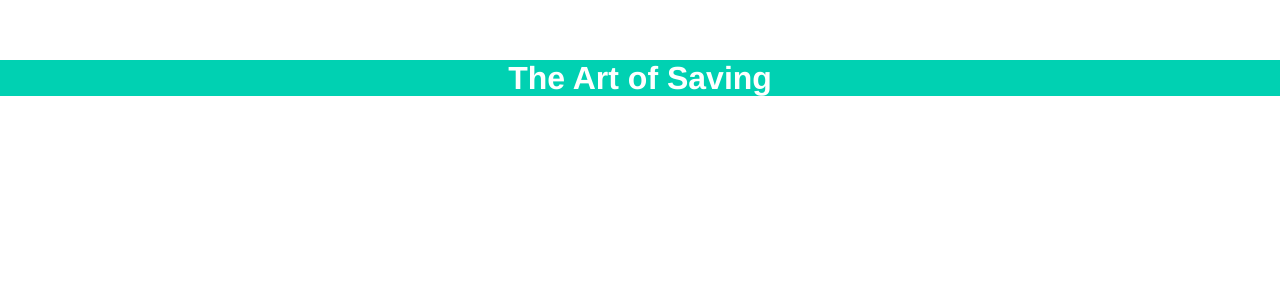
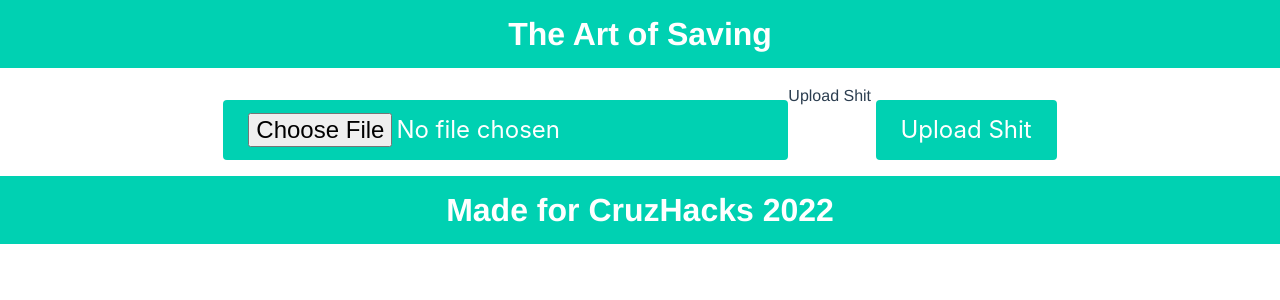
Before and after one commit to azsteinb/CruzHacks2022, a Vue app: page / in a window 1280 px wide. Shown: the top 300 px of the page. Built offline with nearby package versions, Linux system fonts and the light colour scheme.

Commit message:
Add Button

```diff
--- a/src/App.vue
+++ b/src/App.vue
@@ -1,14 +1,20 @@
 <template>
   <app-header/>
+  <app-content/>
+  <app-footer/>
 </template>
 
 <script>
 import AppHeader from './components/AppHeader.vue'
+import AppContent from './components/AppContent.vue'
+import AppFooter from './components/AppFooter.vue'
 
 export default {
   name: 'App',
   components: {
     AppHeader,
+    AppContent,
+    AppFooter,
   }
 }
 </script>
@@ -20,6 +26,6 @@
   -moz-osx-font-smoothing: grayscale;
   text-align: center;
   color: #2c3e50;
-  margin-top: 60px;
+  margin-top: 0px;
 }
 </style>
--- /dev/null
+++ b/src/components/AppContent.vue
@@ -0,0 +1,21 @@
+<template>
+  <div id="content" class="mt-4 mb-4">
+    <input type='file' class="button is-primary is-large mt-4">Upload Shit
+    <button class="button is-primary is-large mt-4" v-on:click="upload_file()">Upload Shit</button>
+  </div>
+</template>
+
+<script>
+  export default {
+    methods: {
+      select_file () {
+        console.log('selecting file')
+      },
+      on_file_select () {
+          console.log('file has been selected')
+      }
+
+
+    }
+  }
+</script>
--- /dev/null
+++ b/src/components/AppFooter.vue
@@ -0,0 +1,5 @@
+<template>
+    <footer class="has-background-primary p-4">
+        <p class="title has-text-white">Made for CruzHacks 2022</p>
+    </footer>
+</template>
--- a/src/components/AppHeader.vue
+++ b/src/components/AppHeader.vue
@@ -1,5 +1,5 @@
 <template>
-  <header class="has-background-primary	">
-    <h1 class="title has-text-white	">The Art of Saving</h1>
+  <header class="has-background-primary p-4">
+    <h1 class="title has-text-white">The Art of Saving</h1>
   </header>
 </template>
```
